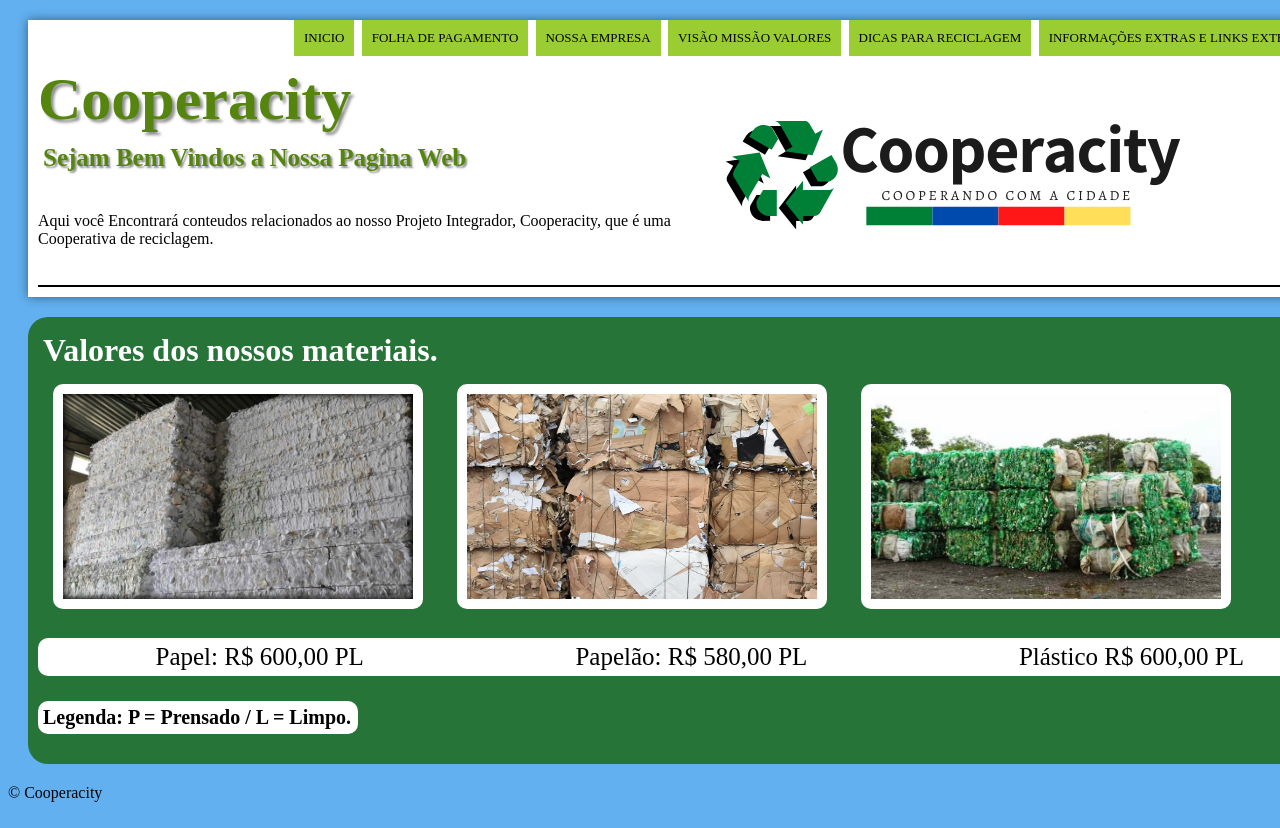
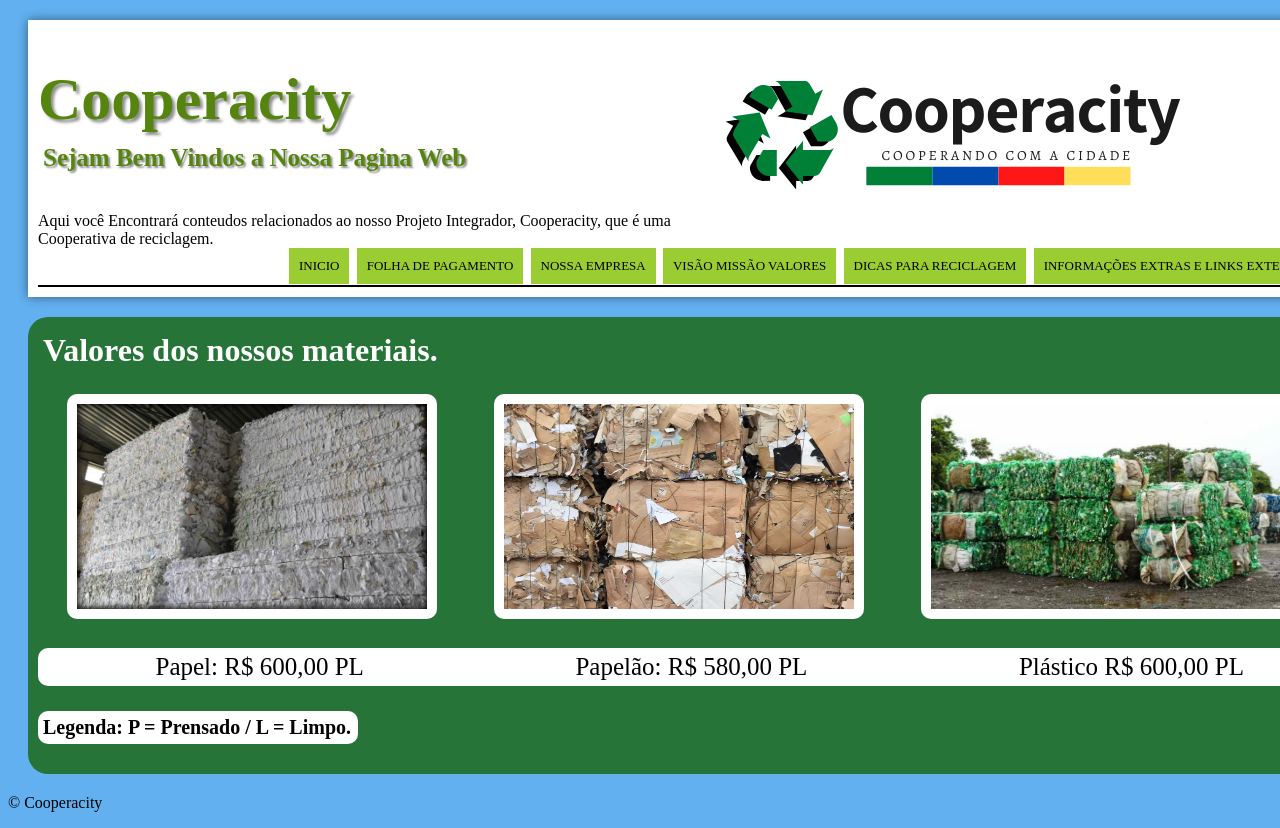
Before and after one commit to Bruno70i/Cooperacity.github.io, a plain HTML site: page index.html in a window 1280 px wide. Shown: the top 828 px of the page. Drawn offline with Linux system fonts and the light colour scheme; files whose address does not match are found by name.

Commit message:
Update estilo.css

```diff
--- a/estilo.css
+++ b/estilo.css
@@ -14,7 +14,7 @@ div#interface {
 header#cabecalho img#logo {
     position: absolute;
     left: 710px;
-    top: -20px;
+    top: -60px;
 }
 
 /* ------------ fotos para vedas -------- */
@@ -22,9 +22,9 @@ header#cabecalho img#logo {
 div#fotosddl img#foto1 {
     background: white;
     padding: 10px;
-    margin-top: 10px;
-    margin-left: 15px;
-    margin-right: 15px;
+    margin-top: 20px;
+    margin-left: 29px;
+    margin-right: 24px;
     border-radius: 10px;
 }
 
@@ -96,8 +96,8 @@ nav#menu ul {
     list-style: none;
     text-transform: uppercase;
     position: absolute;
-    top: 5px;
-    left: 252px;
+    top: 233px;
+    left: 247px;
 }
 
 nav#menu li {
```
